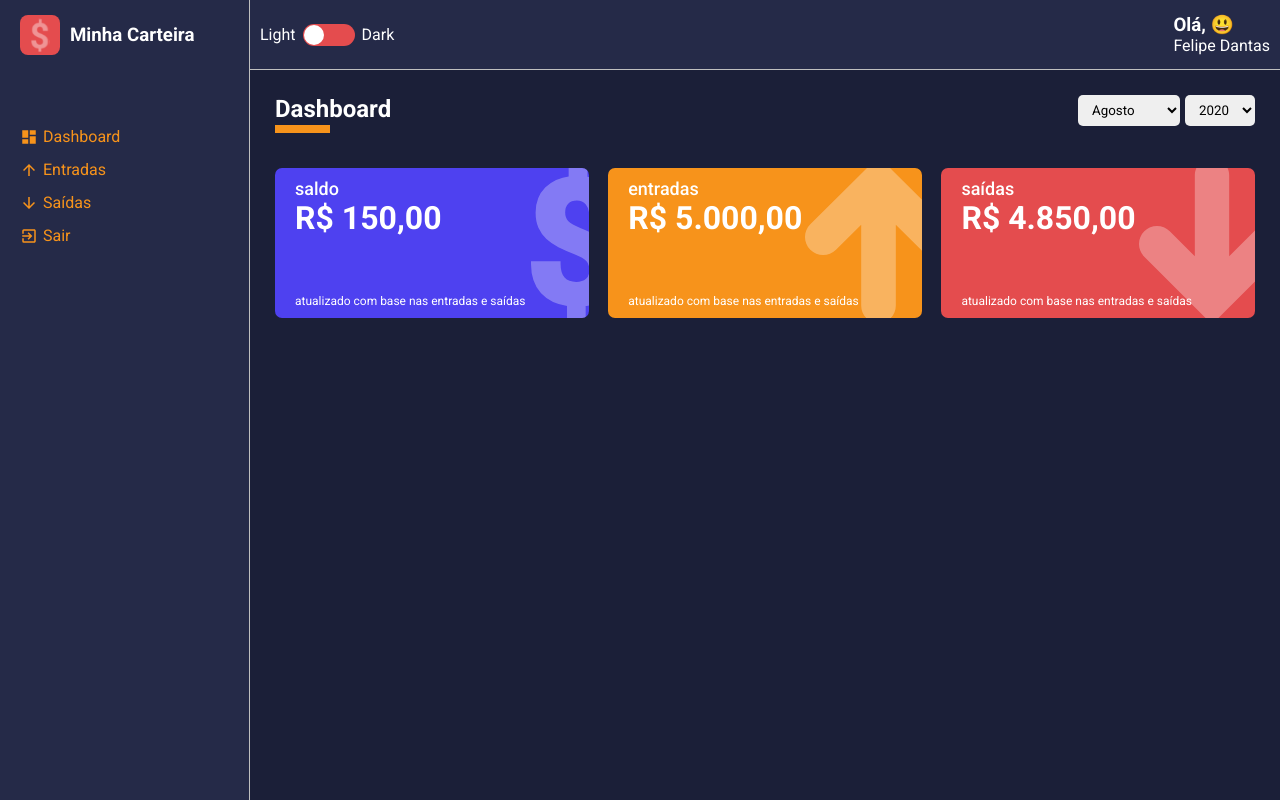
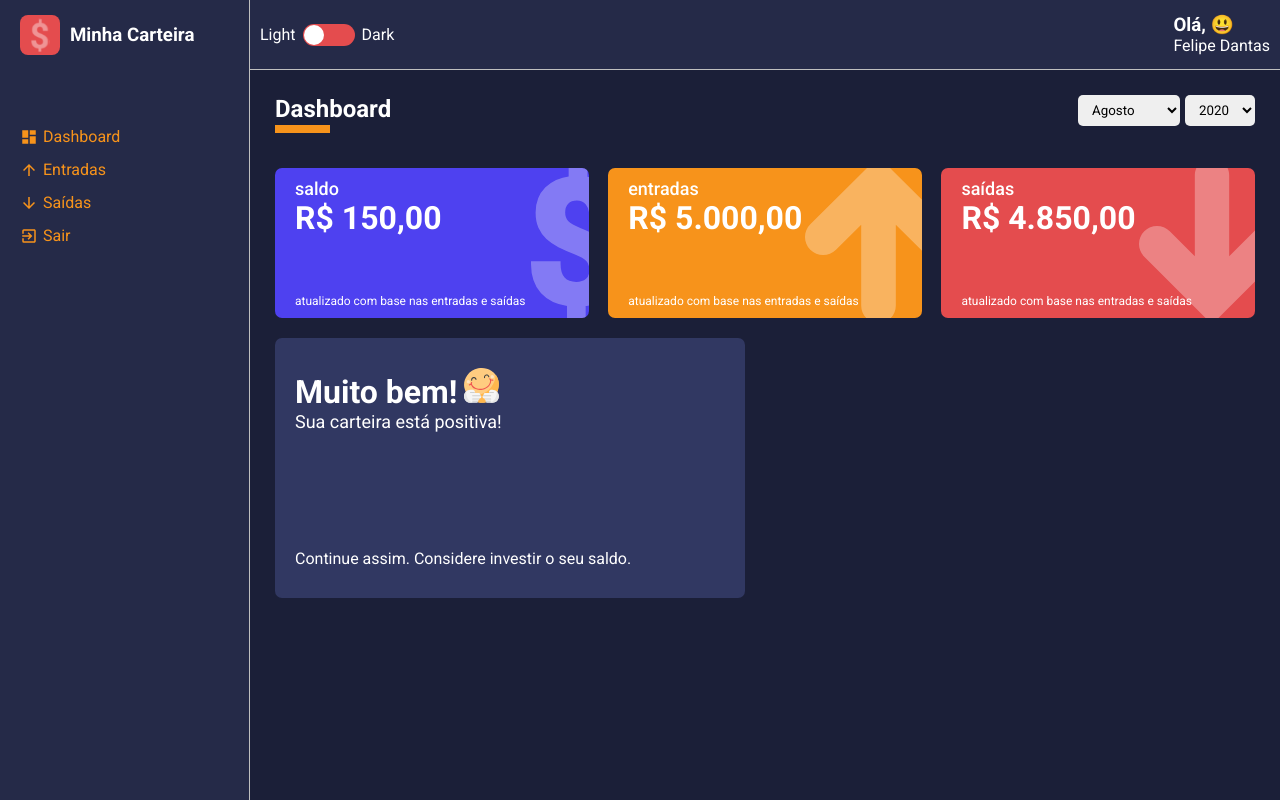
Before and after one commit to FelipeRBDantas/minha-carteira-frontend, a React (Create React App) app: page /dashboard in a window 1280 px wide. Built offline with nearby package versions, Linux system fonts and the light colour scheme.

Commit message:
[feature] - Implementação do Message Box (cartões de status da carteira)

```diff
--- /dev/null
+++ b/src/components/MessageBox/index.tsx
@@ -0,0 +1,38 @@
+import React from "react";
+
+// STYLES
+
+import { Container } from "./styles";
+
+interface IMessageBoxProps {
+  title: string;
+  description: string;
+  footerText: string;
+  icon: string;
+}
+
+const MessageBox: React.FC<IMessageBoxProps> = ({
+  title,
+  description,
+  footerText,
+  icon
+}) => {
+  return (
+    <Container>
+      <header>
+        <h1>
+          { title }
+          <img src={ icon } alt={ title } />
+        </h1>
+
+        <p>{ description }</p>
+      </header>
+
+      <footer>
+        <span>{ footerText }</span>
+      </footer>
+    </Container>
+  );
+}
+
+export default MessageBox;
--- /dev/null
+++ b/src/components/MessageBox/styles.ts
@@ -0,0 +1,23 @@
+import styled from "styled-components";
+
+export const Container = styled.div`
+  display: flex;
+  flex-direction: column;
+  justify-content: space-between;
+  width: 48%;
+  height: 260px;
+  border-radius: 7px;
+  margin: 10px 0;
+  padding: 30px 20px;
+  background-color: ${ props => props.theme.colors.tertiary };
+  color: ${ props => props.theme.colors.white };
+
+  > header img {
+    width: 35px;
+    margin-left: 7px;
+  }
+
+  > header p {
+    font-size: 18px;
+  }
+`;
--- a/src/pages/Dashboard/index.tsx
+++ b/src/pages/Dashboard/index.tsx
@@ -7,6 +7,12 @@
 import SelectInput from "@components/SelectInput";
 
 import WalletBox from '@components/WalletBox';
+
+import MessageBox from '@components/MessageBox';
+
+// ASSETS
+
+import happyImg from '@assets/happy.svg';
 
 // STORES
 
@@ -86,6 +92,13 @@
           icon="arrowDown"
           color="#E44C4E"
         />
+
+        <MessageBox
+          title="Muito bem!"
+          description="Sua carteira está positiva!"
+          footerText="Continue assim. Considere investir o seu saldo."
+          icon={ happyImg }
+        />
       </Content>
     </Container>
   );
--- a/src/pages/Dashboard/styles.ts
+++ b/src/pages/Dashboard/styles.ts
@@ -7,4 +7,5 @@
 export const Content = styled.div`
   display: flex;
   justify-content: space-between;
+  flex-wrap: wrap;
 `;
```
